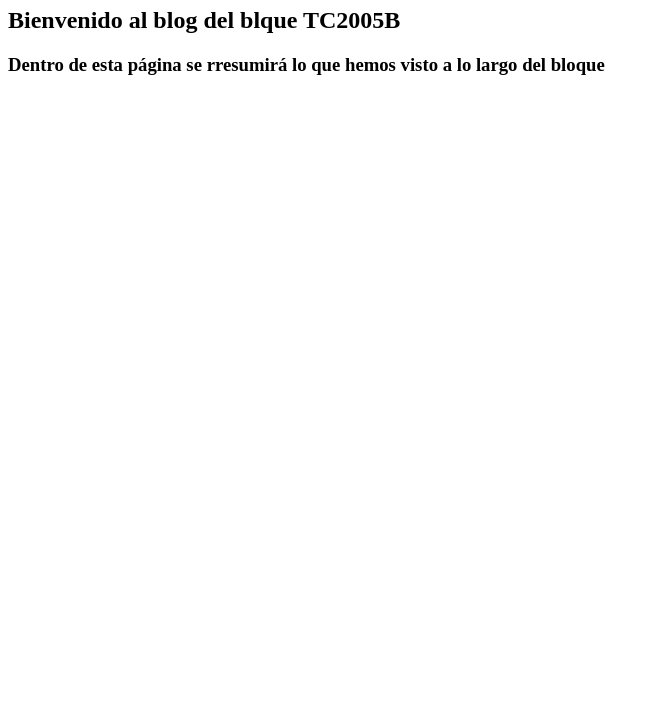
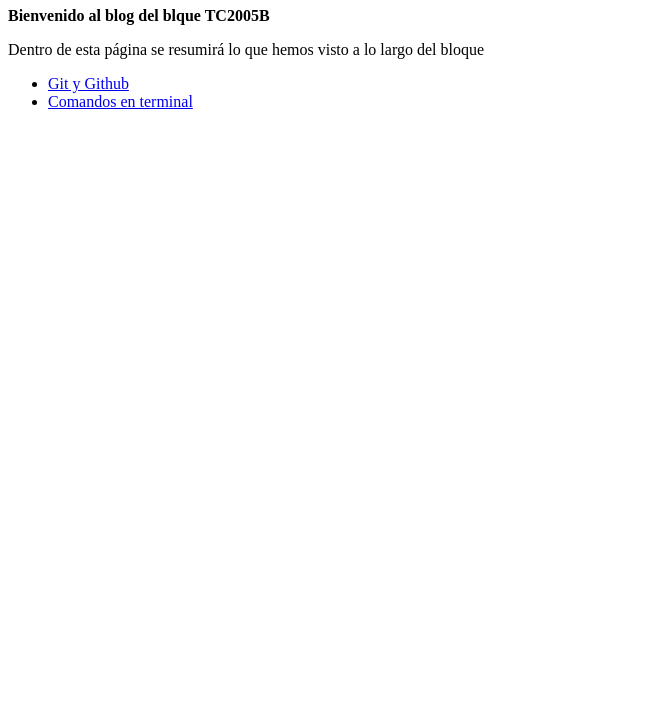
Before and after one commit to Katssu1303/Tareas, a plain HTML site: page blog/blog.html in a window 1280 px wide. Shown: the part 73-800 px from the top of the page, without its empty margins (0-660 px from the left). Drawn offline with Linux system fonts and the light colour scheme.

Commit message:
ADD: creation of menu

```diff
--- a/blog/blog.html
+++ b/blog/blog.html
@@ -3,11 +3,19 @@
 <head>
     <meta charset="UTF-8">
     <meta name="viewport" content="width=device-width, initial-scale=1.0">
-    <title>Tarea Blog</title>
+    <title> Tarea Blog </title>
 </head>
 <body>
     <h1>Blog</h1>
-    <h2>Bienvenido al blog del blque TC2005B</h2>
-    <h3>Dentro de esta página se rresumirá lo que hemos visto a lo largo del bloque</h3>
+    <p><strong> Bienvenido al blog del blque TC2005B </strong></p>
+    <p> Dentro de esta página se resumirá lo que hemos visto a lo largo del bloque </p>
+    <ul>
+        <li>
+            <a href = "blog/blog/gitygithub.html"> Git y Github </a>
+        </li>
+        <li>
+            <a href = "blog/blog/comandos.html"> Comandos en terminal </a>
+            </li>
+    </ul>
 </body>
 </html>
```
